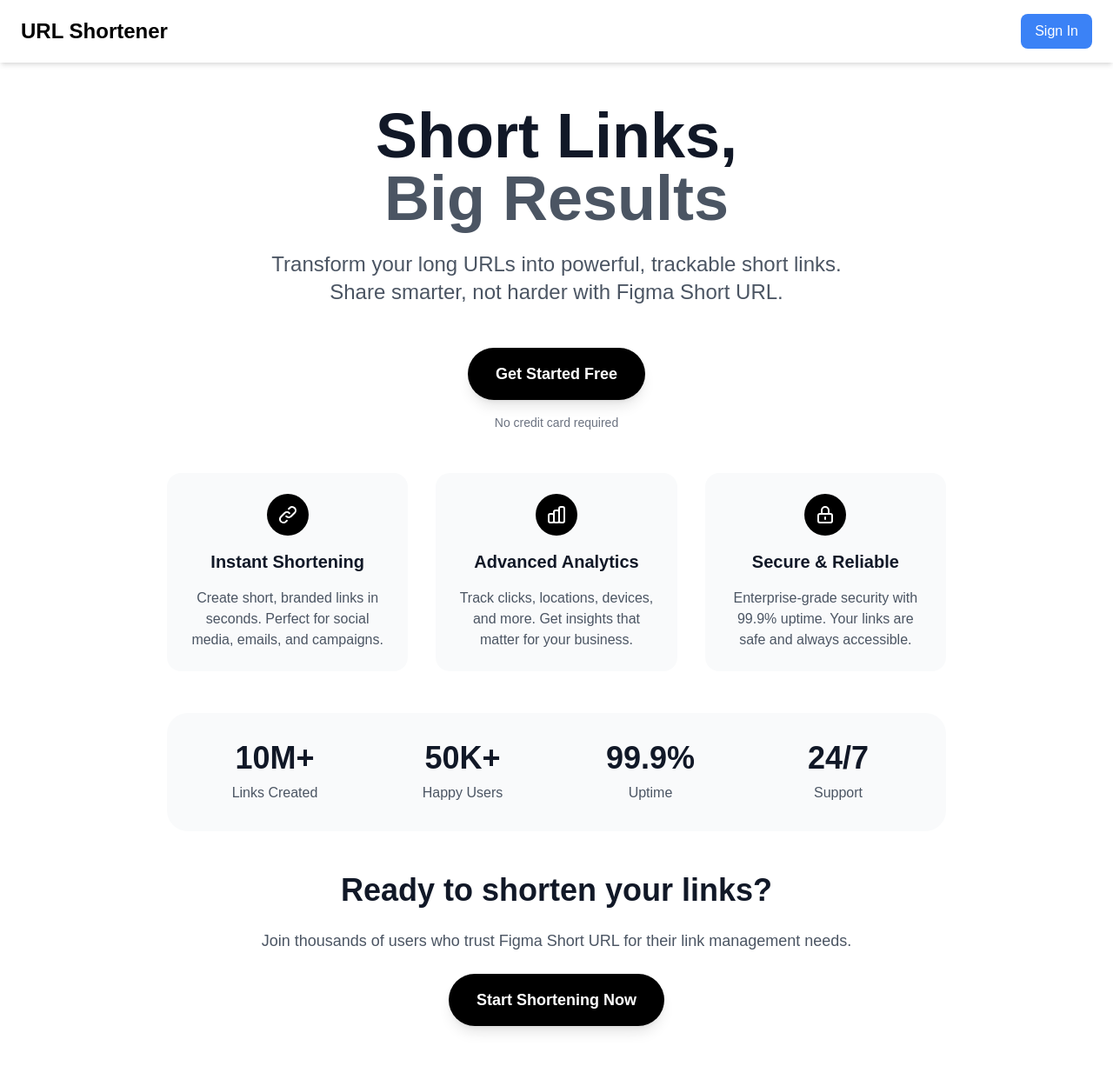
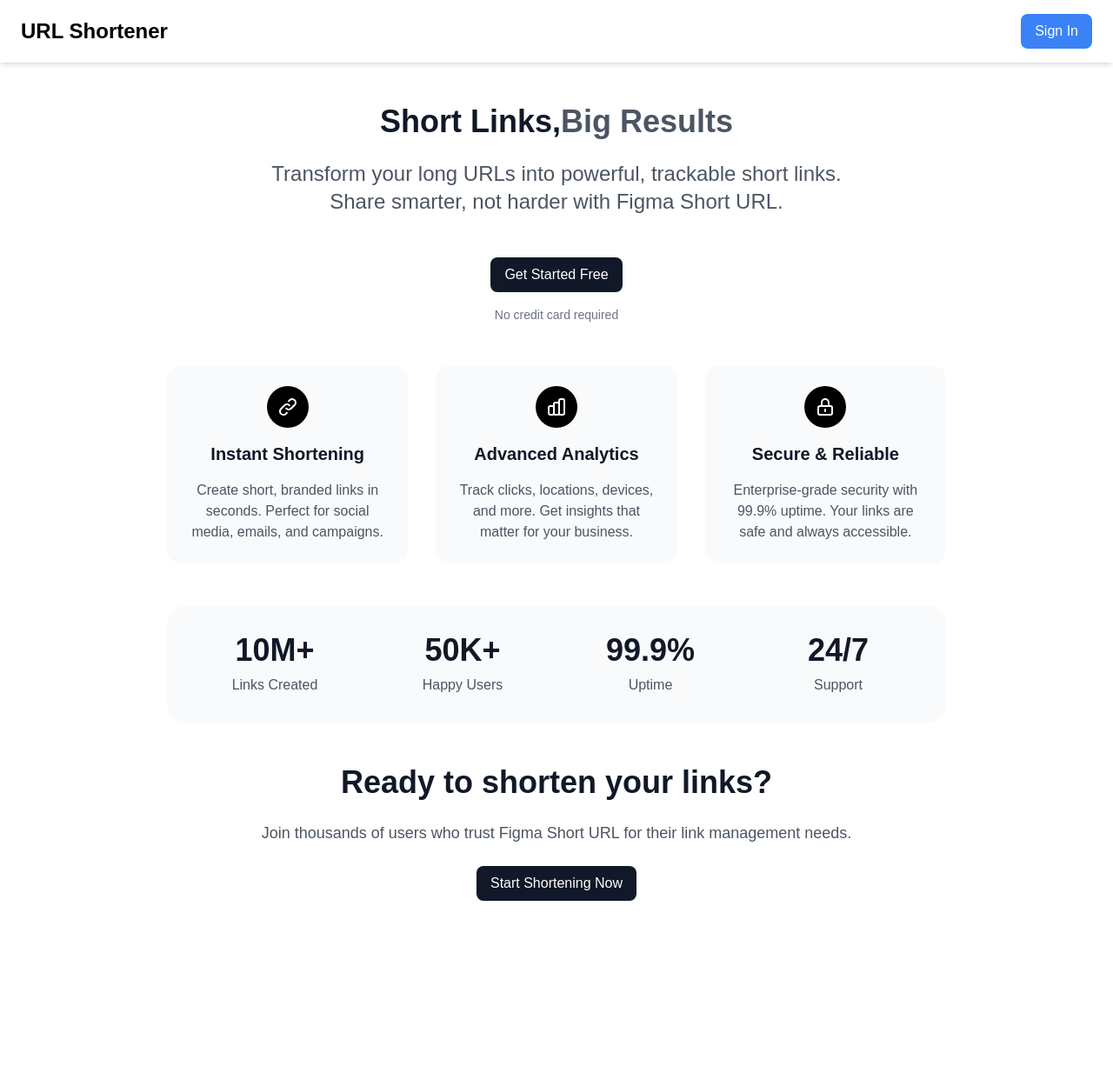
Before and after one commit to Sachinsagarmishra/figdesign, a Next.js app: page / in a window 1280 px wide. Shown: the whole page at 87% size. After the commit the page ends 1084 px from the top, so only its background shows below. Built offline with nearby package versions, Linux system fonts and the light colour scheme; no server answers.

Commit message:
Update index.js

```diff
--- a/pages/index.js
+++ b/pages/index.js
@@ -14,9 +14,8 @@ export default function Home() {
           <div className="max-w-4xl mx-auto text-center space-y-12">
             {/* Hero Header */}
             <div className="space-y-6">
-              <h1 className="text-5xl md:text-7xl font-bold text-gray-900 leading-tight">
+              <h1 className="text-3xl md:text-4xl font-bold text-gray-900">
                 Short Links,
-                <br />
                 <span className="text-gray-600">Big Results</span>
               </h1>
               <p className="text-xl md:text-2xl text-gray-600 max-w-2xl mx-auto leading-relaxed">
@@ -28,7 +27,7 @@ export default function Home() {
             {/* CTA Button */}
             <div className="space-y-4">
               <SignInButton mode="modal">
-                <button className="px-8 py-4 bg-black text-white text-lg font-semibold rounded-full hover:bg-gray-800 transition-colors duration-200 shadow-lg hover:shadow-xl transform hover:scale-105 transition-transform">
+                <button className="px-4 py-2 bg-gray-900 hover:bg-gray-800 text-white font-medium rounded-lg transition-colors">
                   Get Started Free
                 </button>
               </SignInButton>
@@ -99,7 +98,7 @@ export default function Home() {
                 Join thousands of users who trust Figma Short URL for their link management needs.
               </p>
               <SignInButton mode="modal">
-                <button className="px-8 py-4 bg-black text-white text-lg font-semibold rounded-full hover:bg-gray-800 transition-colors duration-200 shadow-lg hover:shadow-xl transform hover:scale-105 transition-transform">
+                <button className="px-4 py-2 bg-gray-900 hover:bg-gray-800 text-white font-medium rounded-lg transition-colors">
                   Start Shortening Now
                 </button>
               </SignInButton>
```
